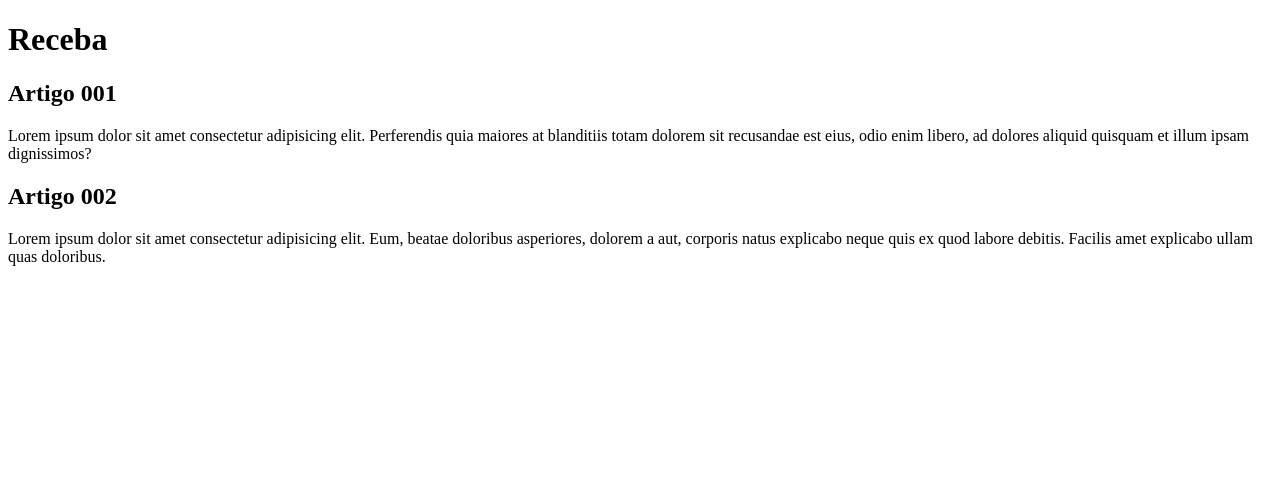
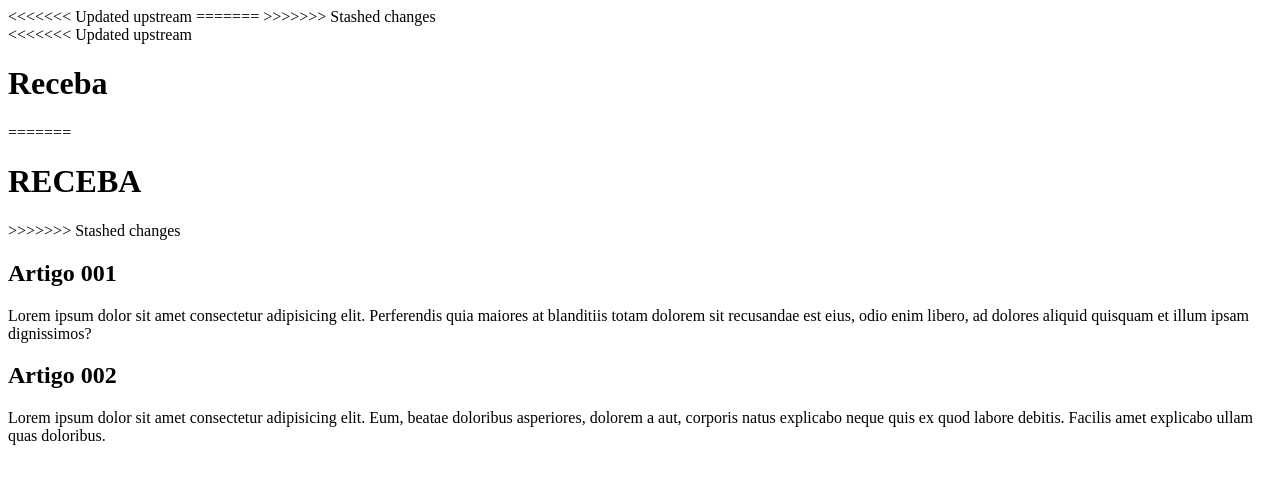
Before and after one commit to ocaiomarques/projeto-site, a plain HTML site: page index.html in a window 1280 px wide. Drawn offline with Linux system fonts and the light colour scheme.

Commit message:
Update index.html

```diff
--- a/index.html
+++ b/index.html
@@ -3,12 +3,22 @@
 <head>
     <meta charset="UTF-8">
     <meta name="viewport" content="width=device-width, initial-scale=1.0">
+<<<<<<< Updated upstream
     <title>Receba</title>
+=======
+    <title>ocaiomarques</title>
+    <link rel="stylesheet" href="estilos/style.css">
+>>>>>>> Stashed changes
 </head>
 <body>
     <main>
         <header>
+<<<<<<< Updated upstream
             <h1>Receba</h1>
+=======
+            <h1>RECEBA
+            </h1>
+>>>>>>> Stashed changes
         </header>
         <article>
             <h2>Artigo 001</h2>
```
